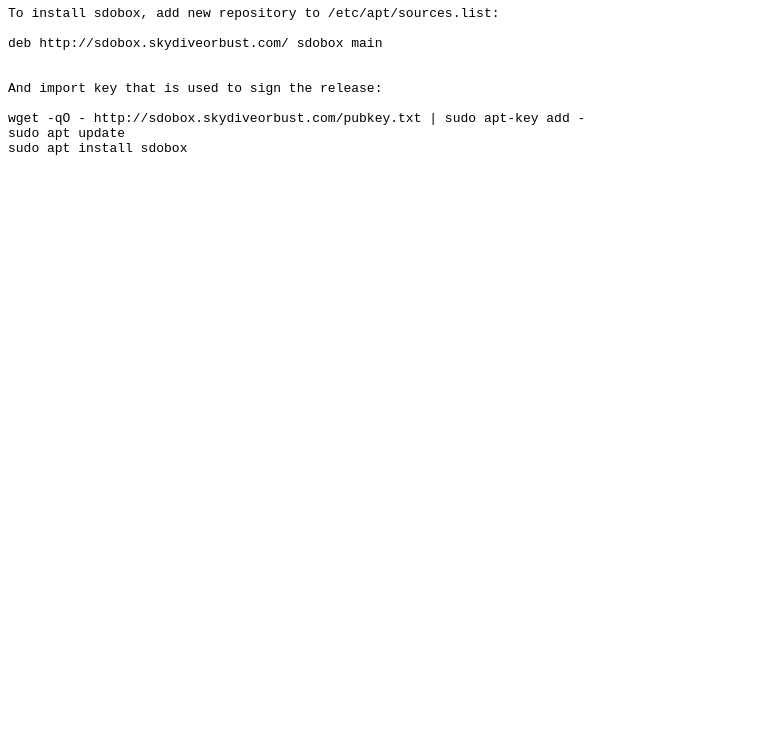
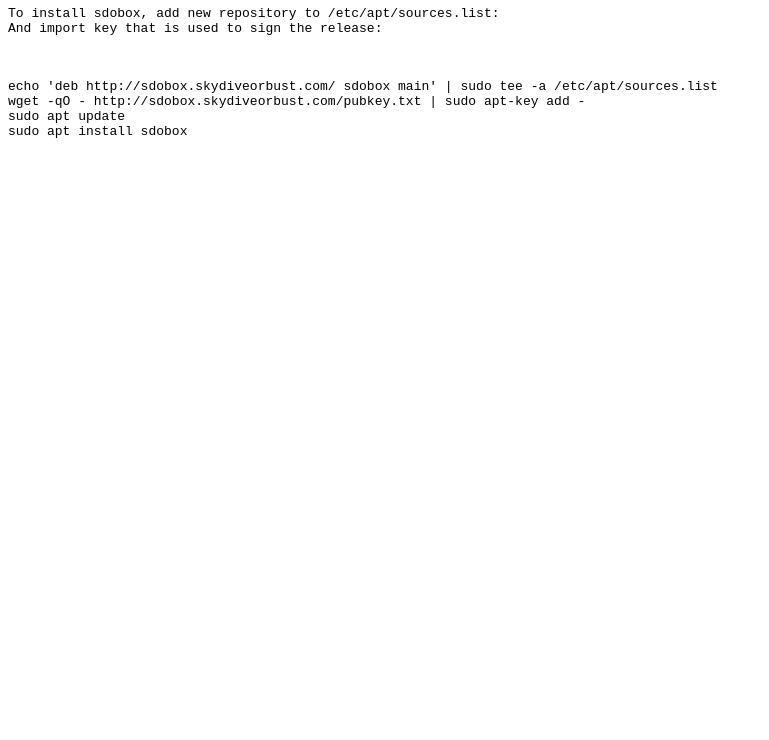
Before and after one commit to gravity-addiction/sdobox, a plain HTML site: page dist/index.html in a window 1280 px wide. Shown: the part 60-800 px from the top of the page, without its empty margins (0-769 px from the left). Drawn offline with Linux system fonts and the light colour scheme.

Commit message:
update repo index file

```diff
--- a/dist/index.html
+++ b/dist/index.html
@@ -6,15 +6,15 @@
   <h1>This is repository for sdobox.</h1>
   <p><pre>
 To install sdobox, add new repository to /etc/apt/sources.list:
-
-deb http://sdobox.skydiveorbust.com/ sdobox main
-
-
 And import key that is used to sign the release:
 
+<pre><code>
+echo 'deb http://sdobox.skydiveorbust.com/ sdobox main' | sudo tee -a /etc/apt/sources.list
 wget -qO - http://sdobox.skydiveorbust.com/pubkey.txt | sudo apt-key add -
 sudo apt update
 sudo apt install sdobox
+
+</code></pre>
   </pre></p>
 </body>
 </html>
```
